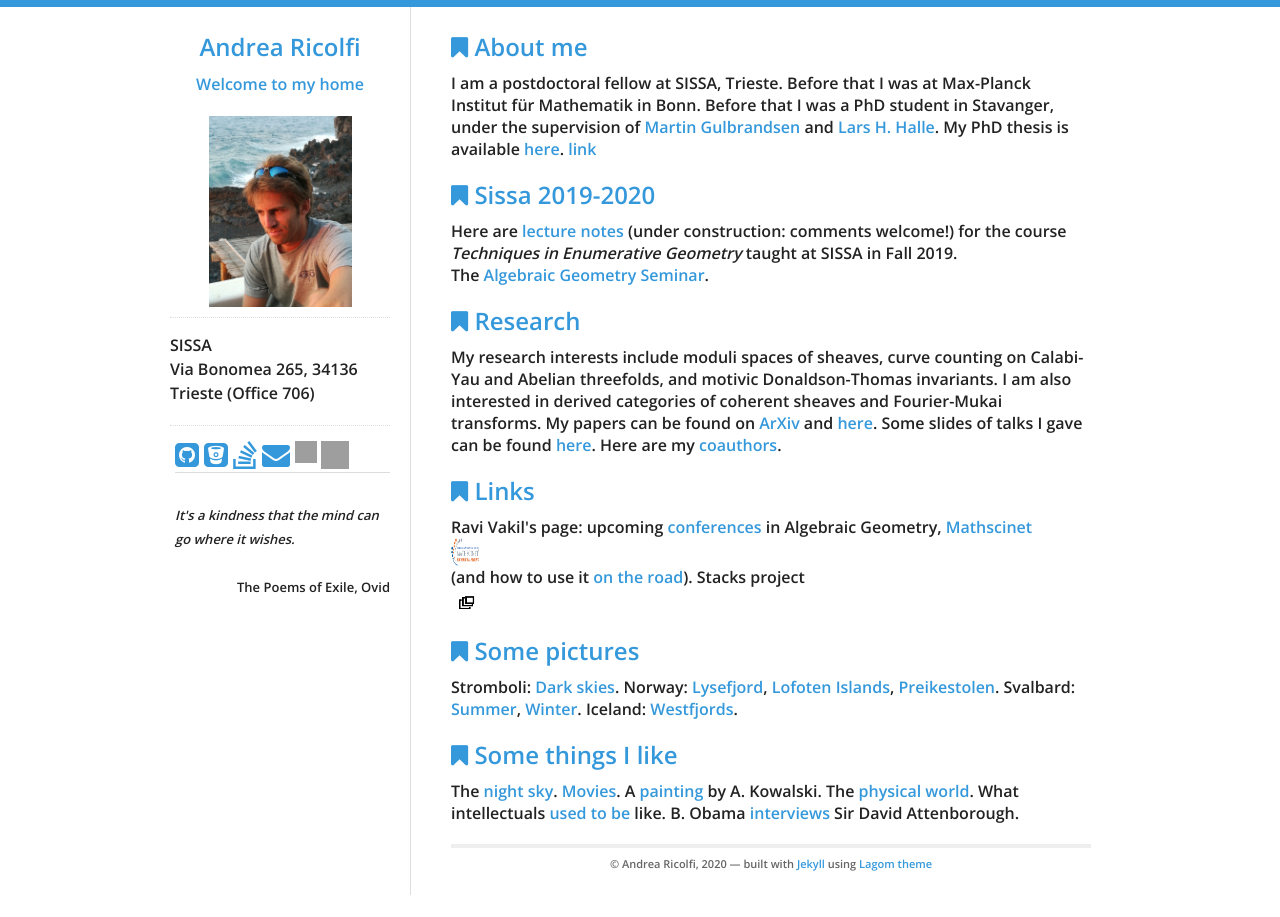
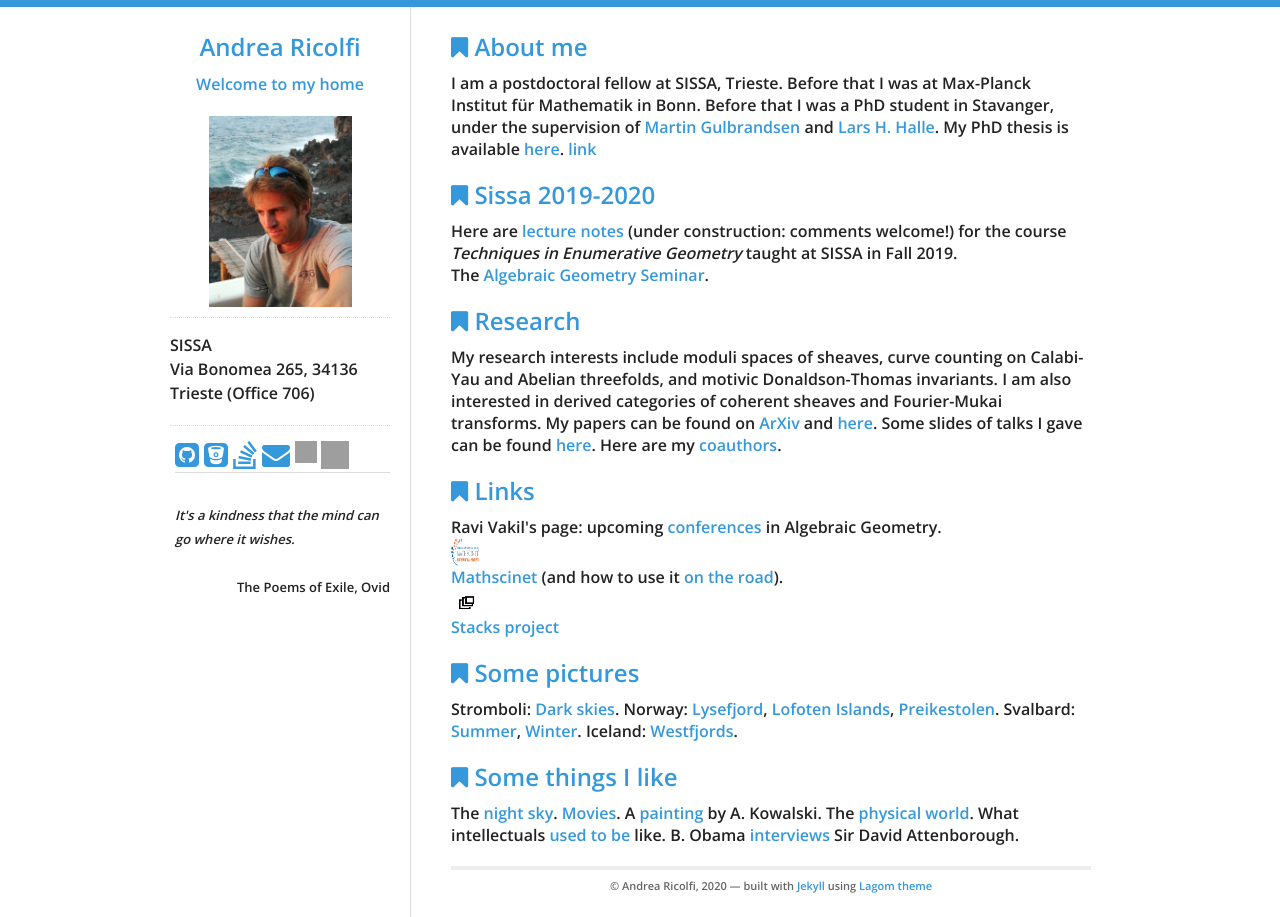
Before and after one commit to atricolfi/atricolfi.github.io, a Jekyll site: the page built from index.html, in a window 1280 px wide. Built offline with Jekyll 4.4.1, drawn with Linux system fonts in a browser that asks for light colours; grey boxes are pictures that could not be loaded.

Commit message:
Update index.html

```diff
--- a/index.html
+++ b/index.html
@@ -35,11 +35,13 @@
   <h2><i class="fa fa-bookmark"></i> Links</h2>
 <p>
   Ravi Vakil's page: upcoming <a href="http://math.stanford.edu/%7Evakil/conferences.html">conferences</a>
-in Algebraic Geometry, <a href="http://www.ams.org/mathscinet/">Mathscinet</a> <a href="https://mathscinet.ams.org/mathscinet/" style="text-decoration: none">
+in Algebraic Geometry. <br>
+  <a href="https://mathscinet.ams.org/mathscinet/" style="text-decoration: none">
  <img height="28" width="28" src="mathscinet.png">
-        </a> (and how to use it <a
-href="http://blogs.ams.org/beyondreviews/2015/04/28/using-mathscinet-at-home-or-on-the-road/#sthash.xjLiLLxn.dpbs">on the road</a>). Stacks project  <a href="https://stacks.math.columbia.edu" style="text-decoration: none">
- <img height="28" width="28" src="stacks.png">
+        </a> <a href="http://www.ams.org/mathscinet/">Mathscinet</a> (and how to use it <a
+href="http://blogs.ams.org/beyondreviews/2015/04/28/using-mathscinet-at-home-or-on-the-road/#sthash.xjLiLLxn.dpbs">on the road</a>). <br>
+  <a href="https://stacks.math.columbia.edu" style="text-decoration: none">
+ <img height="28" width="28" src="stacks.png"> Stacks project
         </a>
 
 </p>
```
